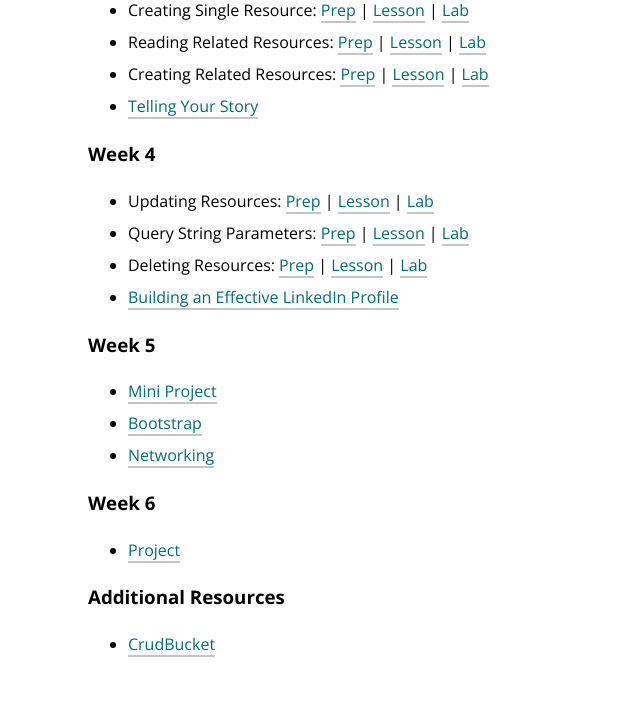
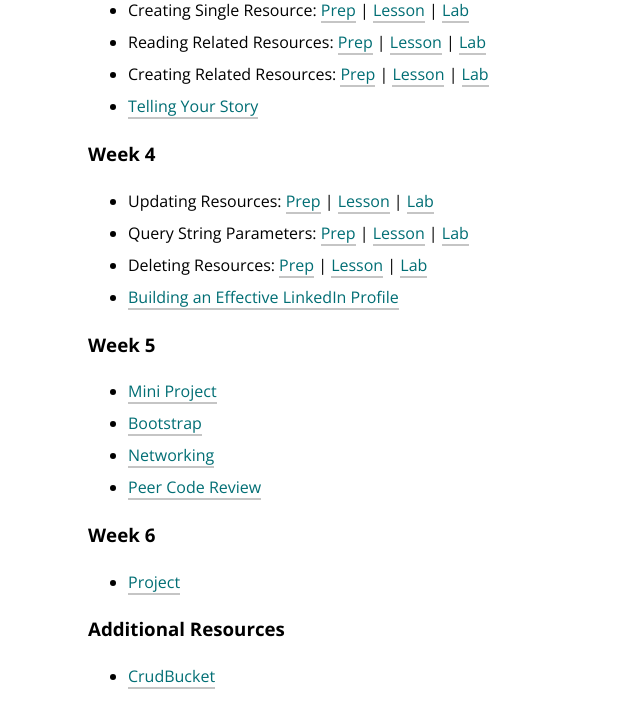
Before and after one commit to turingschool/launch-curriculum, a Jekyll site: the page built from module3/index.md, in a window 1280 px wide and 900 px high, scrolled down 1150 px, cut to the strip 0-704 px from the top of the window. Shown: the whole strip, without its empty margins (0-640 px from the left). Built offline with Jekyll 4.4.1, drawn with Linux system fonts in a browser that asks for light colours; nearby versions of some CDN libraries; comment, search, counter and statistics services are not loaded.

Commit message:
add link

```diff
--- a/module3/index.md
+++ b/module3/index.md
@@ -47,6 +47,7 @@ In Module 3, students will begin to dive into the skills and mindsets necessary
 * [Mini Project](./Projects/PairProject)
 * [Bootstrap](./lessons/Week5/IntroToBootstrap.md)
 * [Networking](./lessons/Week5/Networking)
+* [Peer Code Review](./Projects/PairProjectCodeReview)
 
 ### Week 6
 
```
